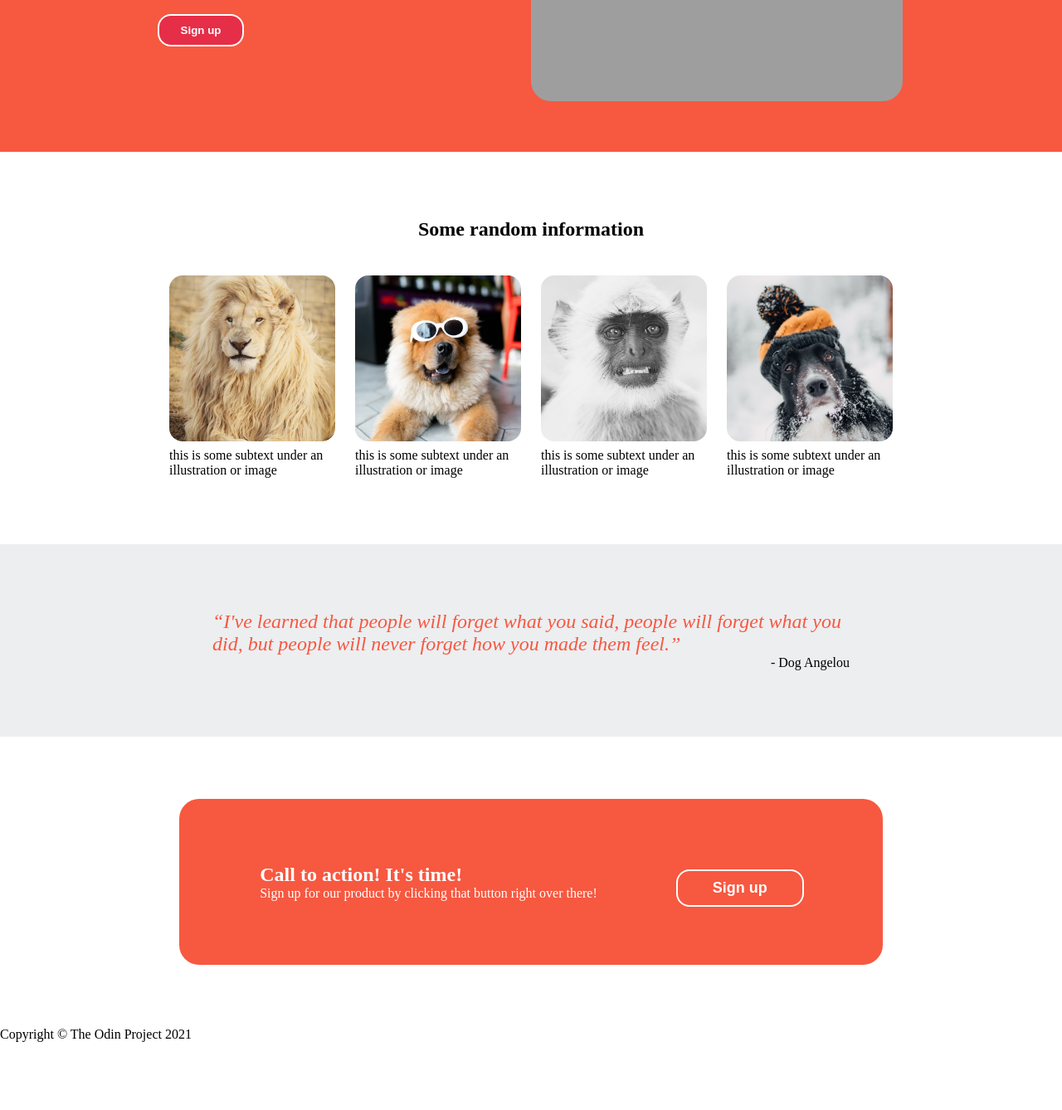
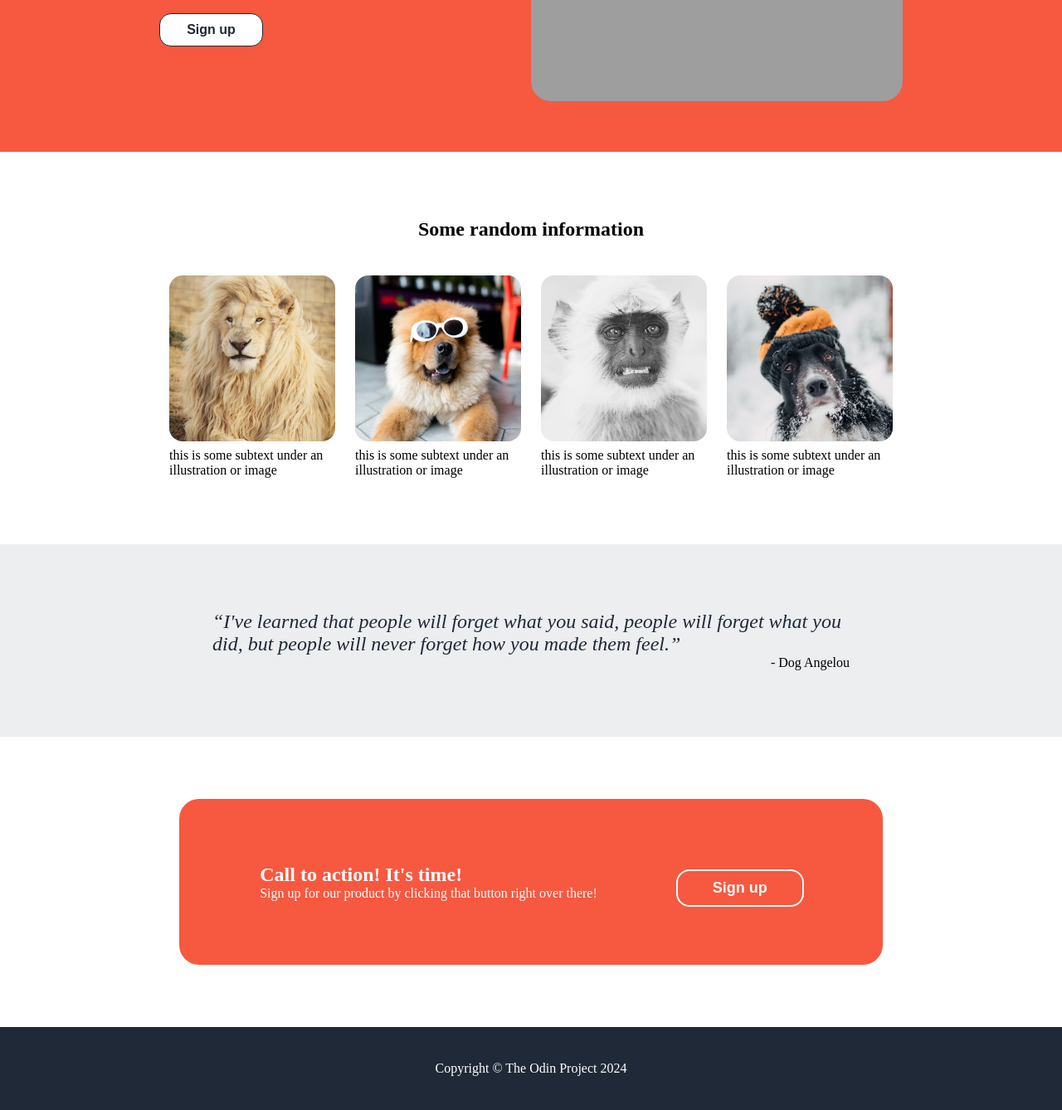
Before and after one commit to JohanSier/Odin_LandingExercise, a plain HTML site: page index.html in a window 1280 px wide. Shown: the part 267-1605 px from the top of the page at 83% size. Before the commit the page ends 1523 px from the top, so only its background shows below. Drawn offline with Linux system fonts and the light colour scheme; grey boxes are pictures that could not be loaded.

Commit message:
Change hero cta color & Finish footer styling

```diff
--- a/index.html
+++ b/index.html
@@ -74,7 +74,7 @@
     </main>
 
     <footer>
-       <p>Copyright © The Odin Project 2021</p>
+       <p>Copyright © The Odin Project 2024</p>
     </footer>
 </body>
 </html>
--- a/style.css
+++ b/style.css
@@ -69,16 +69,16 @@ nav a{
 }
 
 .text-and-cta button{
-    background: #E62E48;
-    color: #fff;
-    outline: 2px solid #fff;
-    border: none;
-    width: 100px;
+    background: #fff;
+    color: #1f2937;
+    border: 1px solid #1f2937;
+    width: 125px;
     padding: 10px 24px;
     border-radius: 14px;
     margin-top: 14px;
     cursor: pointer;
     font-weight: 700;
+    font-size: 16px;
 }
 
 .hero-image{
@@ -142,7 +142,7 @@ nav a{
 #quote p{
     font-size: 24px;
     font-style: italic;
-    color: #F75840;
+    color: #1f2937;
 }
 
  /* -------------------------------- CTA SECTION STYLING -------------------------- */
@@ -186,3 +186,14 @@ nav a{
     font-weight: 700;
     font-size: 18px;
 }
+
+ /* -------------------------------- FOOTER STYLING -------------------------- */
+footer{
+    display: flex;
+    align-items: center;
+    justify-content: center;
+    background-color: #1f2937;
+    color: #fff;
+    height: 100px;
+    width: 100%;
+}
```
